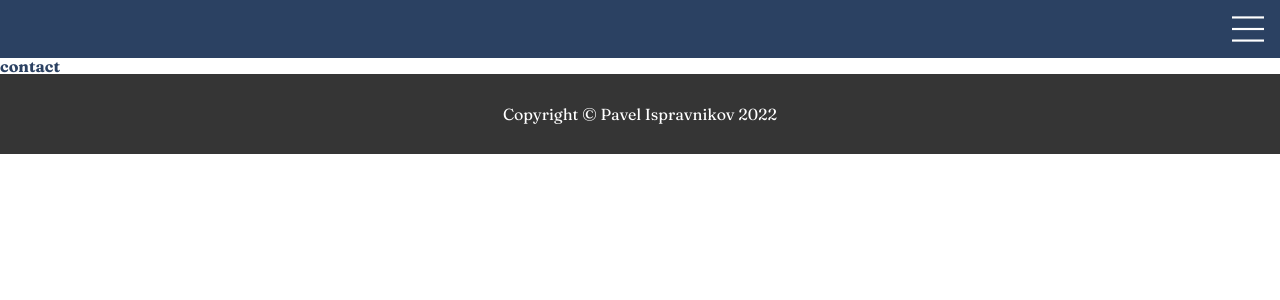
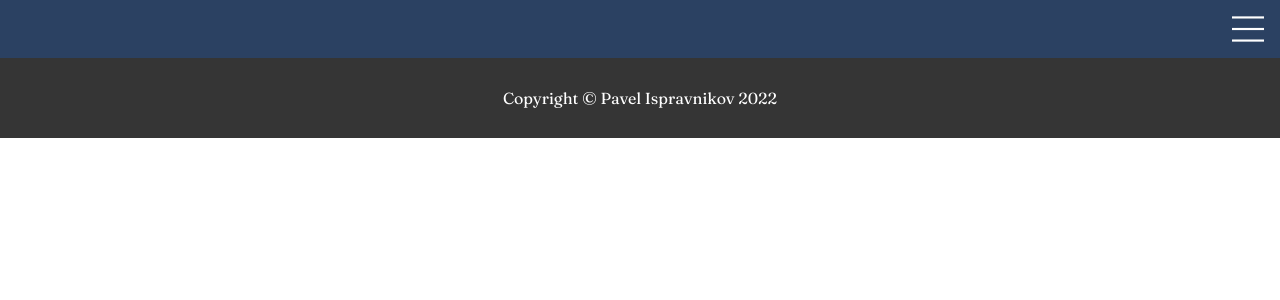
Before and after one commit to pavelisp/pavelisp.github.io, a React (Create React App) app: page /contact in a window 1280 px wide. Shown: the top 300 px of the page. Built offline with nearby package versions, Linux system fonts and the light colour scheme.

Commit message:
changed the app to use single page navigation instead of routes

```diff
--- a/src/App.js
+++ b/src/App.js
@@ -23,9 +23,9 @@ function App() {
         <Menu isOpen={app.menu} openMenu={openMenu} />
         <Routes>
           <Route path="/" exact element={<HomePage />} />
-          <Route path="/about" element={<h1>about</h1>} />
+          {/* <Route path="/about" element={<h1>about</h1>} />
           <Route path="/work" element={<h1>work</h1>} />
-          <Route path="/contact" element={<h1>contact</h1>} />
+          <Route path="/contact" element={<h1>contact</h1>} /> */}
         </Routes>
         <Footer />
       </BrowserRouter>
--- a/src/components/Menu/Menu.js
+++ b/src/components/Menu/Menu.js
@@ -13,15 +13,15 @@ function Menu({isOpen, openMenu}) {
           <NavLink className='menu__link' to="/" onClick={openMenu}>
           Home
         </NavLink>
-        <NavLink className='menu__link' to="/work" onClick={openMenu}>
+        <a className='menu__link' href="#work" onClick={openMenu}>
           Work
-        </NavLink>
-        <NavLink className='menu__link' to="/about" onClick={openMenu}>
+        </a>
+        <a className='menu__link' href="#about" onClick={openMenu}>
           About
-        </NavLink>
-        <NavLink className='menu__link' to="/contact" onClick={openMenu}>
+        </a>
+        <a className='menu__link' href="#contact" onClick={openMenu}>
           Contact
-        </NavLink>
+        </a>
       </ul>
       )}
     </nav>
--- a/src/components/Portfolio/Portfolio.js
+++ b/src/components/Portfolio/Portfolio.js
@@ -3,7 +3,7 @@ import './Portfolio.scss';
 
 function Portfolio() {
   return ( <>
-  <h2 class="portfolio__title">Projects</h2>
+  <h2 id="work" class="portfolio__title">Projects</h2>
   <PortfolioItem />
   <PortfolioItem />
   <PortfolioItem />
--- a/src/styles/styles.scss
+++ b/src/styles/styles.scss
@@ -15,3 +15,7 @@
   width: 90vw;
   margin-inline: auto;
 }
+
+body {
+  scroll-behavior: smooth;
+}
```
